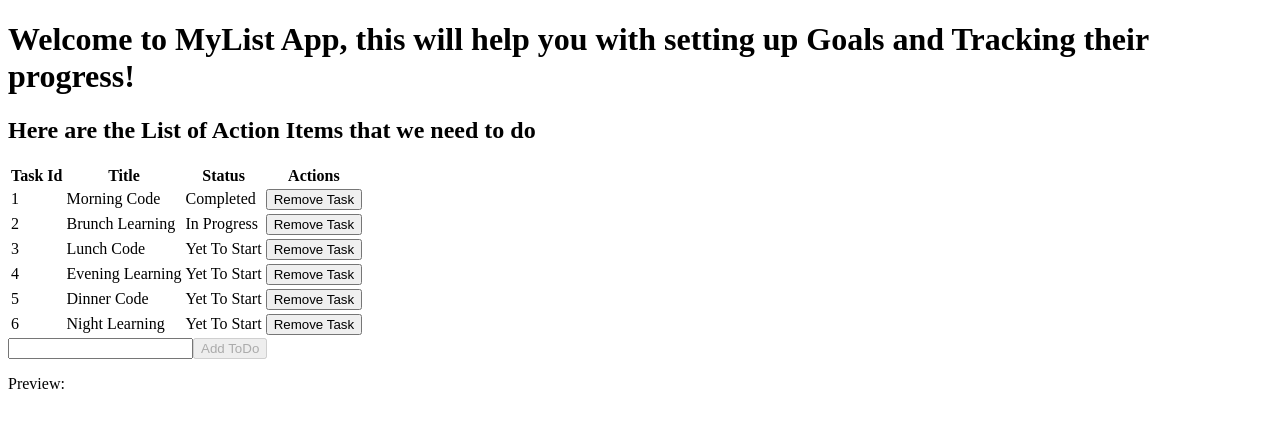
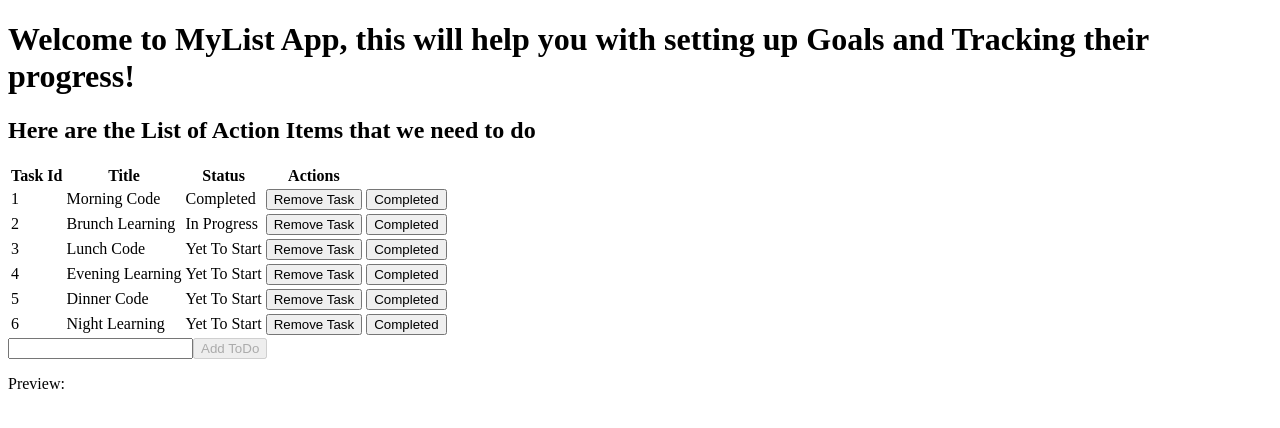
Before and after one commit to AkhilAduvala/MyList, an Angular app in the folder my-list-app/: page / in a window 1280 px wide. Shown: the top 428 px of the page. Built offline with nearby package versions, Linux system fonts and the light colour scheme.

Commit message:
Day 1: Session 3:
Chnage detection in angular, default vs OnPush

```diff
--- a/my-list-app/src/app/todo-item/todo-item.component.html
+++ b/my-list-app/src/app/todo-item/todo-item.component.html
@@ -4,3 +4,6 @@
 <td>
   <button (click)="onDelete()">Remove Task</button>
 </td>
+<td>
+  <button (click)="updateStatus()">Completed</button>
+</td>
--- a/my-list-app/src/app/todo-item/todo-item.component.ts
+++ b/my-list-app/src/app/todo-item/todo-item.component.ts
@@ -1,18 +1,26 @@
-import { Component, EventEmitter, Input, Output, OnChanges, OnDestroy, SimpleChanges } from '@angular/core';
+import { Component, EventEmitter, Input, Output, OnChanges, OnDestroy, SimpleChanges, ChangeDetectionStrategy } from '@angular/core';
 import { ToDo } from '../models/todo.model';
 
 @Component({
   selector: '[app-todo-item]',
   standalone: true,
+  changeDetection: ChangeDetectionStrategy.OnPush,
   imports: [],
   templateUrl: './todo-item.component.html',
   styleUrl: './todo-item.component.css'
 })
 
 export class TodoItemComponent implements OnChanges, OnDestroy{
+
   @Input() toDo !: ToDo;
 
   @Output() deleteToDo = new EventEmitter<number>();
+
+  @Output() statusUpdate = new EventEmitter<number>();
+
+  updateStatus() {
+    this.statusUpdate.emit(this.toDo.id);
+  }
 
   onDelete(){
     alert('Delete clicked!');
--- a/my-list-app/src/app/todo-list/todo-list.component.html
+++ b/my-list-app/src/app/todo-list/todo-list.component.html
@@ -9,7 +9,7 @@
   </thead>
   <tbody>
     @for (item of toDoQueue; track item.id) {
-      <tr app-todo-item [toDo]="item" (deleteToDo)="handleDelete($event)"></tr>
+      <tr app-todo-item [toDo]="item" (deleteToDo)="handleDelete($event)" (statusUpdate)="markAsComplete($event)"></tr>
     }
   </tbody>
 </table>
--- a/my-list-app/src/app/todo-list/todo-list.component.ts
+++ b/my-list-app/src/app/todo-list/todo-list.component.ts
@@ -33,6 +33,24 @@ export class TodoListComponent implements OnInit{
     this.toDoQueue = this.toDoQueue.filter(item => item.id !== id);
   }
 
+  markAsComplete(id: number) {
+
+    /*
+    //mutation without reference change, so it will not reflect on UI
+
+    const todo = this.toDoQueue.find(t => t.id === id);
+    if (todo) {
+      //todo.status = 'Completed';
+    }
+    */
+
+    this.toDoQueue = this.toDoQueue.map(todo =>
+      todo.id == id ? { ...todo, status: 'Completed' } : todo
+    );
+
+    console.log('Updated ToDo List:', this.toDoQueue);
+  }
+
   newToDo: string = "";
 
   addNewToDo(newToDo: string){
```
